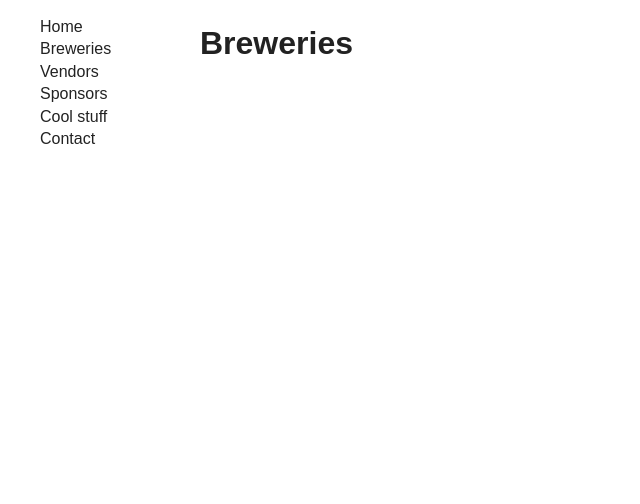
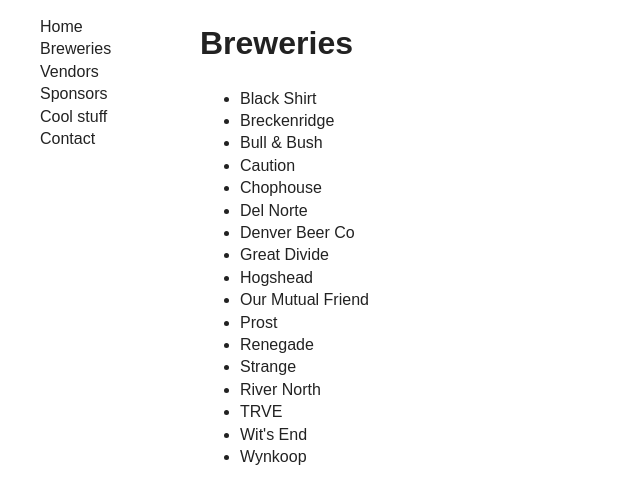
Before and after one commit to pjhoberman/denver-beer-festivus, a plain HTML site: page index.html in a window 1280 px wide. Both pictures are taken after a click on the item "Breweries". Shown: the whole page, without its empty margins (0-640 px from the left). Drawn offline with nearby package versions, Linux system fonts and the light colour scheme.

Commit message:
added breweries

```diff
--- a/index.html
+++ b/index.html
@@ -43,6 +43,25 @@
 
         <section id="breweries">
             <h1>Breweries</h1>
+            <ul>
+                <li>Black Shirt</li>
+                <li>Breckenridge</li>
+                <li>Bull &amp; Bush</li>
+                <li>Caution</li>
+                <li>Chophouse</li>
+                <li>Del Norte</li>
+                <li>Denver Beer Co</li>
+                <li>Great Divide</li>
+                <li>Hogshead</li>
+                <li>Our Mutual Friend</li>
+                <li>Prost</li>
+                <li>Renegade</li>
+                <li>Strange</li>
+                <li>River North</li>
+                <li>TRVE</li>
+                <li>Wit's End</li>
+                <li>Wynkoop</li>
+            </ul>
         </section>
 
         <section id="vendors">
```
